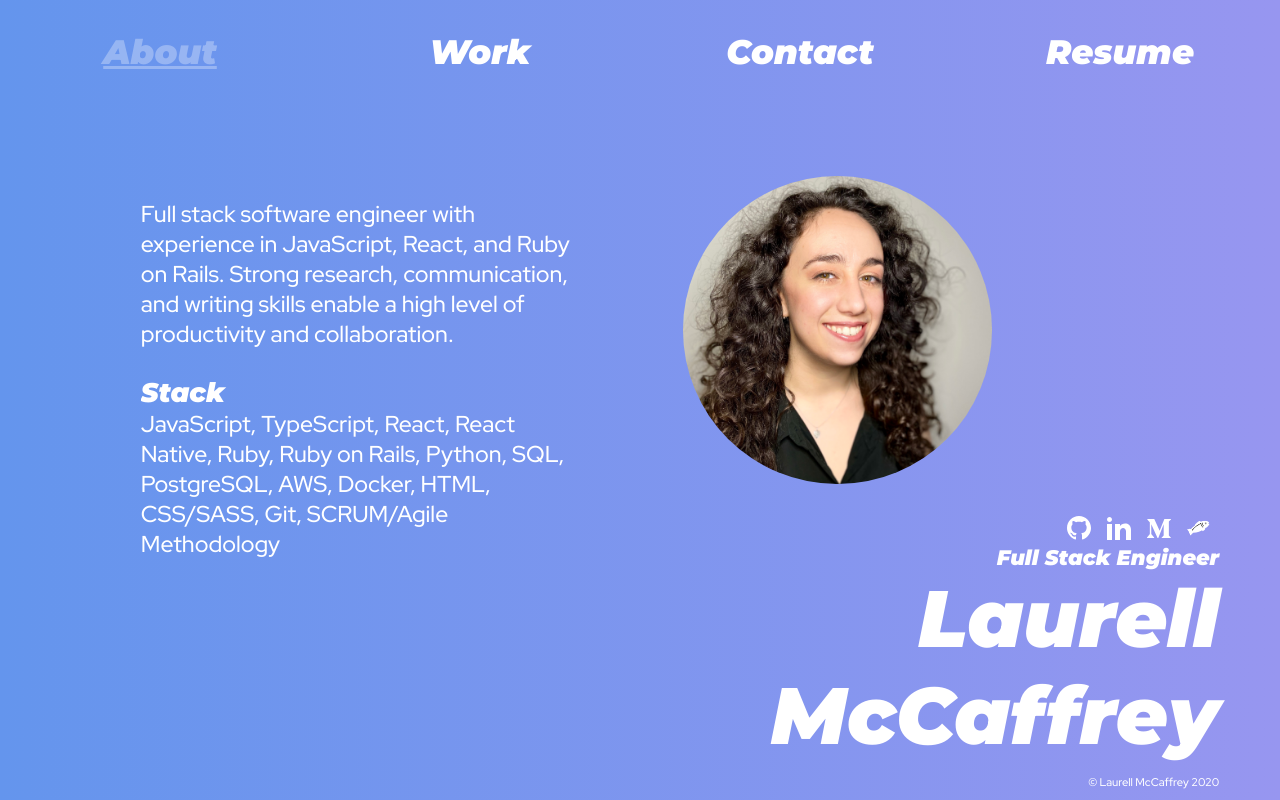
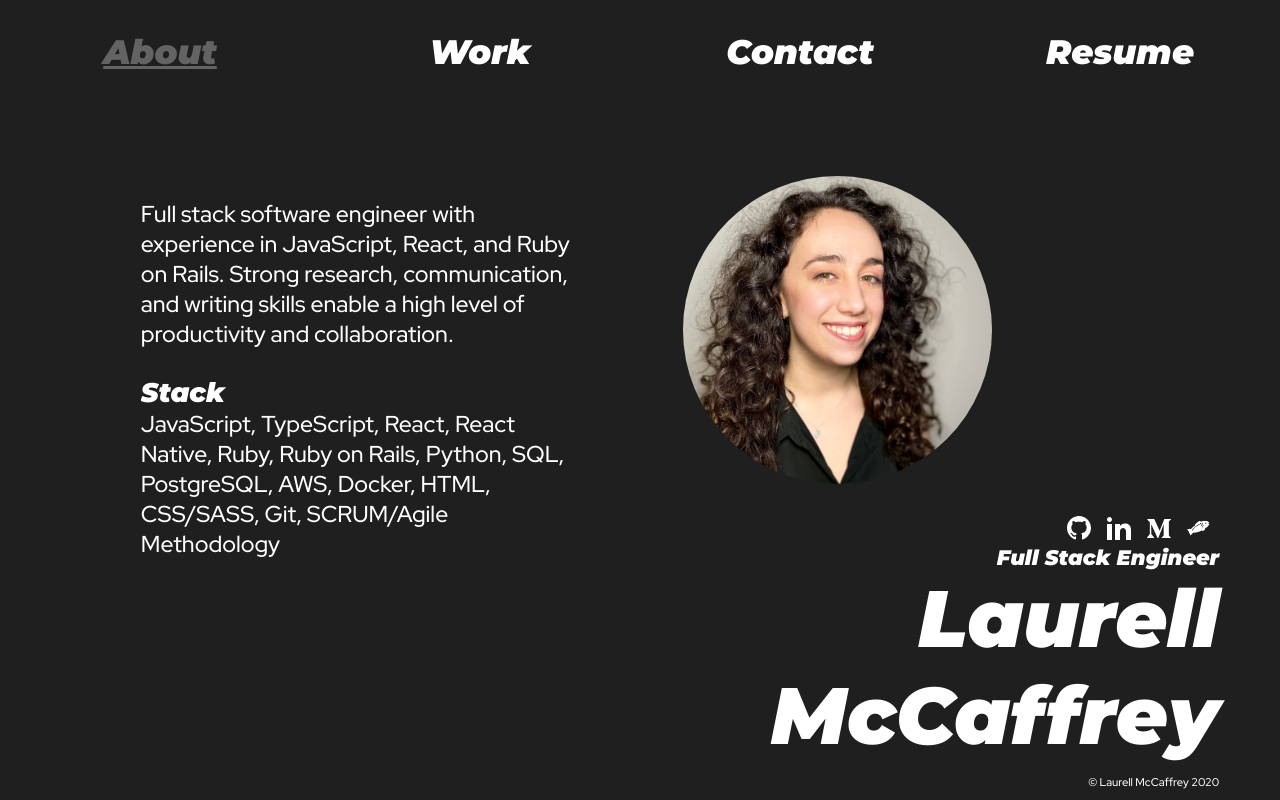
Before and after one commit to lgm527/me, a React (Create React App) app: page / in a window 1280 px wide. Built offline with nearby package versions, Linux system fonts and the light colour scheme.

Commit message:
dark theme yay

```diff
--- a/src/style/index.css
+++ b/src/style/index.css
@@ -4,10 +4,10 @@
   font-weight: 500;
   -webkit-font-smoothing: antialiased;
   -moz-osx-font-smoothing: grayscale;
-  background: #9796f0;  /* LAVENDER fallback for old browsers */
-  background: -webkit-linear-gradient(to right, cornflowerblue, #9796f0);  /* Chrome 10-25, Safari 5.1-6 */
-  background: linear-gradient(to right, cornflowerblue, #9796f0); /* W3C, IE 10+/ Edge, Firefox 16+, Chrome 26+, Opera 12+, Safari 7+ */
   color: white;
+  background: #1f1f1f;
+  background: -webkit-linear-gradient(to bottom, #2b2b2b);
+  background: linear-gradient(to bottom, #2b2b2b);
 }
 
 h1, h2, h3 {
```
